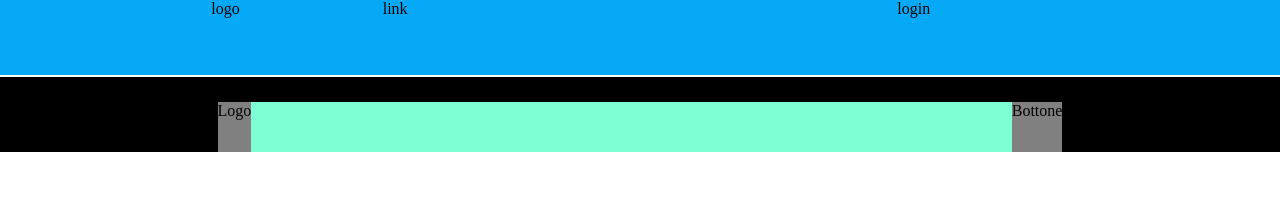
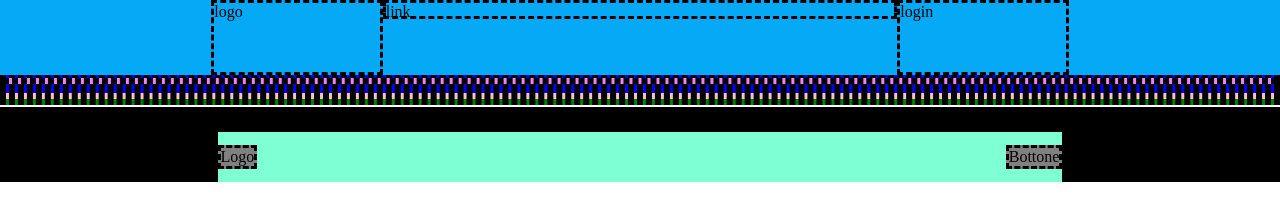
Before and after one commit to Lorenzo-Ruben-Rampa/htmlcss-struttura-discord, a plain HTML site: page index.html in a window 1280 px wide. Drawn offline with Linux system fonts and the light colour scheme.

Commit message:
footer corretto

```diff
--- a/css/style.css
+++ b/css/style.css
@@ -14,10 +14,12 @@ header {
     width: 100%;
 }
 
-.nav {
+nav {
     border-style: dashed;
-    margin-top: 15px;
 }
+
+div {
+    border-style: dashed;
 }
 
 .nav-header {
@@ -97,7 +99,12 @@ footer {
     margin-top: 25px
 }
 
-.pièdipagina {
+.nav-pièdipagina {
     margin: 25%, 50%, 0, 50%;
     background-color: grey;
+    align-self: center;
 }
+
+#container-finale {
+    border-style: none;
+}
--- a/index.html
+++ b/index.html
@@ -11,7 +11,7 @@
     <header>
         <nav class="laterale" class="nav-header">logo</nav>
         <nav class="centrale" class="nav-header">link</nav>
-        <nav class="laterale">login</nav>
+        <nav class="laterale" class="nav-header" >login</nav>
     </header>
 
     <!-- jumbotron -->
@@ -37,9 +37,9 @@
 
     <!-- piè di pagina -->
     <footer>
-        <div class="container-pièdipagina">
-            <nav class="pièdipagina">Logo</nav>
-            <nav class="pièdipagina">Bottone</nav>
+        <div class="container-pièdipagina" id="container-finale">
+            <nav class="nav-pièdipagina">Logo</nav>
+            <nav class="nav-pièdipagina">Bottone</nav>
         </div>
     </footer>
 
```
